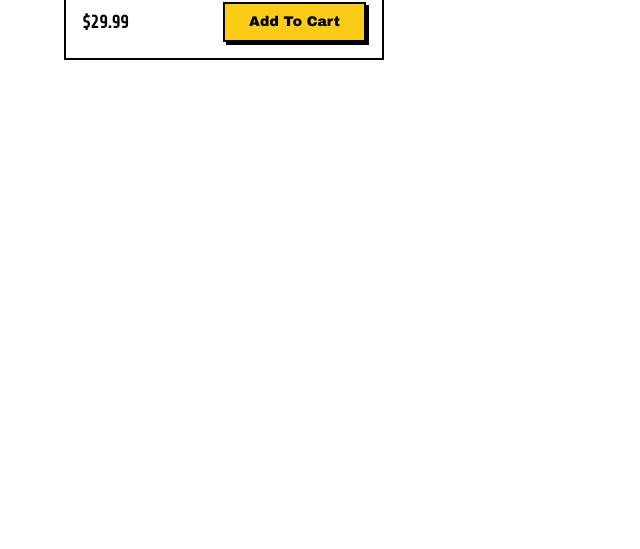
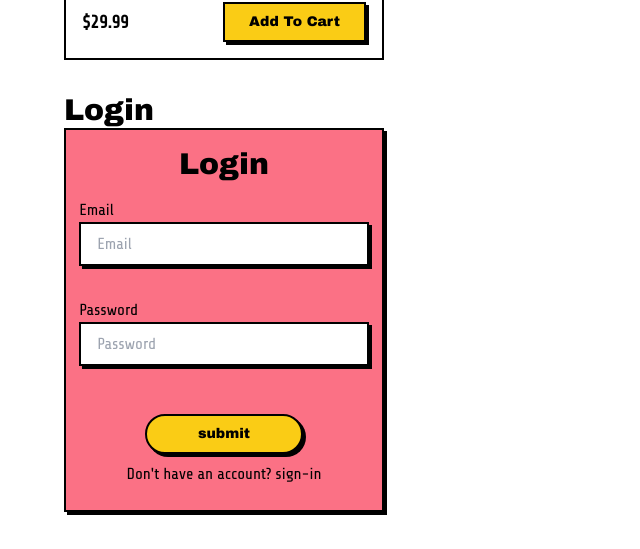
Before and after one commit to Logging-Stuff/RetroUI, a Next.js app: page / in a window 1280 px wide. Shown: the part 1571-2120 px from the top of the page, without its empty margins (0-640 px from the left). Before the commit the page ends 1631 px from the top, so only its background shows below. Built offline with nearby package versions, Linux system fonts and the light colour scheme.

Commit message:
Login component

```diff
--- a/app/page.tsx
+++ b/app/page.tsx
@@ -1,9 +1,24 @@
 import React from "react";
-import { Button, H1, H2, H3, H4, H5, H6, Input, Textarea, Accordion, BasicCard, ProductCard, Avatar } from "@/components";
+import {
+  Button,
+  H1,
+  H2,
+  H3,
+  H4,
+  H5,
+  H6,
+  Input,
+  Textarea,
+  Accordion,
+  BasicCard,
+  ProductCard,
+  Avatar,
+} from "@/components";
+import { Login } from "@/components/Login";
 
 export default function page() {
   return (
-    <div className="container max-w-6xl mx-auto">
+    <div className="container max-w-6xl mx-auto mb-10">
       <H1>Welcome to RetroUI</H1>
 
       <div className="space-y-8 mt-12">
@@ -46,6 +61,11 @@ export default function page() {
           <div className="h-4"></div>
           <ProductCard />
         </div>
+
+        <div>
+          <H3>Login</H3>
+          <Login />
+        </div>
       </div>
     </div>
   );
--- /dev/null
+++ b/components/Login/Login.tsx
@@ -0,0 +1,61 @@
+"use client";
+import React, { ReactElement, useState } from "react";
+
+export function Login(): ReactElement {
+  const [customClass, setCustomClass] = useState(false);
+
+  const handleClick = () => {
+    setCustomClass(true);
+    setTimeout(() => {
+      setCustomClass(false);
+    }, 150);
+  };
+  return (
+    <div className="max-w-80 bg-rose-400  border-2 border-black shadow-md ">
+      <div className="font-head text-3xl text-center px-4 py-2 my-2 ">
+        Login
+      </div>
+      <form
+        onSubmit={(e) => {
+          e.preventDefault();
+        }}
+        className="flex flex-col gap-8"
+      >
+        <div className="flex flex-col items-center justify-center">
+          <label htmlFor="email" className="w-11/12">
+            Email
+          </label>
+          <input
+            id="email"
+            type="email"
+            placeholder="Email"
+            className="px-4 py-2 w-11/12 font-body  border-2 border-black shadow-md transition focus:outline-none focus:shadow-xs "
+          />
+        </div>
+        <div className="flex flex-col items-center justify-center">
+          <label htmlFor="email" className="w-11/12">
+            Password
+          </label>
+          <input
+            type="password"
+            placeholder="Password"
+            className={`px-4 py-2 w-11/12 font-body  border-2 border-black shadow-md transition focus:outline-none focus:shadow-xs`}
+          />
+        </div>
+        <div className="flex flex-col items-center justify-center py-4">
+          <button
+            onClick={handleClick}
+            className={`px-6 py-2 w-1/2 text-sm font-head bg-primary-400  rounded-full border-2 border-black shadow-md  transition-all ${
+              customClass ? "bg-primary-500 scale-95 shadow-xs" : ""
+            }`}
+          >
+            submit
+          </button>
+          <p className="px-4 py-2 ">
+            Don&apos;t have an account? <a href="/">sign-in</a>
+          </p>
+        </div>
+      </form>
+    </div>
+  );
+}
--- /dev/null
+++ b/components/Login/index.ts
@@ -0,0 +1 @@
+export * from "./Login";
```
Also changed, not shown: 1 other file (tests, documents, lock files or other folders).
